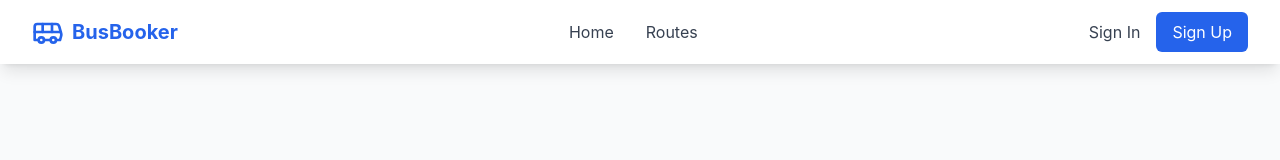
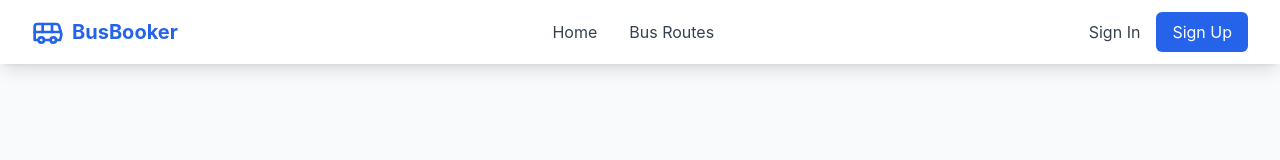
Before and after one commit to ravitarate/mynewproject, a React (Create React App) app in the folder Frontend/: page /login in a window 1280 px wide. Shown: the top 160 px of the page. Built offline with nearby package versions, Linux system fonts and the light colour scheme.

Commit message:
issue resolved on page navigation

```diff
--- a/Frontend/src/components/Navbar.jsx
+++ b/Frontend/src/components/Navbar.jsx
@@ -45,7 +45,7 @@ export const Navbar = () => {
               to="/route"
               className="text-gray-700 hover:text-blue-600 transition-colors"
             >
-              Routes
+              Bus Routes
             </Link>
             {user && profile.role === "user" &&(
               <Link
@@ -143,15 +143,15 @@ export const Navbar = () => {
                 Home
               </Link>
               <Link
-                to="/routes"
+                to="/route"
                 className="block px-3 py-2 text-gray-700 hover:text-blue-600 transition-colors"
                 onClick={() => setIsMenuOpen(false)}
               >
-                Routes
+                Bus Routes
               </Link>
               {user && (
                 <Link
-                  to="/bookings"
+                  to="/my-bookings"
                   className="block px-3 py-2 text-gray-700 hover:text-blue-600 transition-colors"
                   onClick={() => setIsMenuOpen(false)}
                 >
--- a/Frontend/src/contexts/AuthContext.jsx
+++ b/Frontend/src/contexts/AuthContext.jsx
@@ -71,6 +71,7 @@ export const AuthProvider = ({ children }) => {
         body: JSON.stringify({ email, password }),
       });
 
+
       if (!response.ok) {
         const errorData = await response.json();
         throw new Error(errorData.message || "Login failed");
@@ -80,12 +81,15 @@ export const AuthProvider = ({ children }) => {
       setToken(data.token);
       localStorage.setItem("authToken", data.token);
       localStorage.setItem("userName", data.userName);
+
+
       localStorage.setItem("role", data.role);
       setUser(data.userName);
       setProfile({
         role: data.role,
         full_name: data.userName,
       });
+      return data;
 
       //await fetchProfile(data.token);
     } catch (err) {
--- a/Frontend/src/pages/Login.jsx
+++ b/Frontend/src/pages/Login.jsx
@@ -67,6 +67,7 @@ export const Login = () => {
       localStorage.setItem("userName", data.userName);
       localStorage.setItem("role", data.role);
       localStorage.setItem("userId", data.userId);
+      console.log("User signed in:", data.useId);
 
       // Redirect to home or bookings page
       navigate("/");
```
